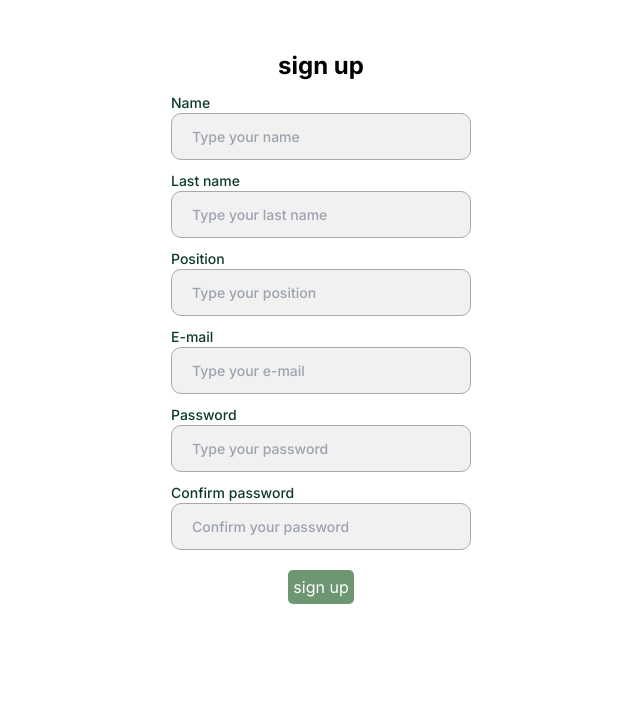
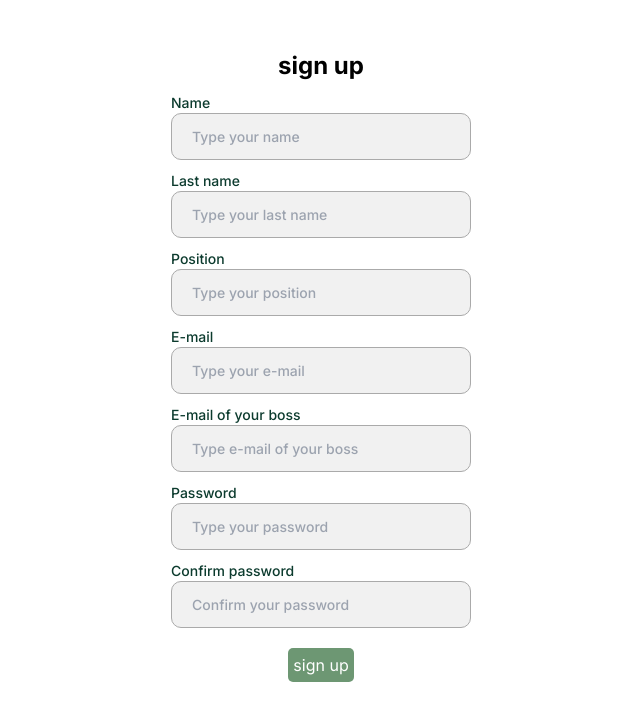
Before and after one commit to krystianwojtowicz/employee-and-work-order-management, a Next.js app: page /signup in a window 1280 px wide. Shown: the top 720 px of the page, without its empty margins (319-959 px from the left). Built offline with nearby package versions, Linux system fonts and the light colour scheme; no server answers.

Commit message:
update user

```diff
--- a/src/app/api/users.ts
+++ b/src/app/api/users.ts
@@ -11,6 +11,7 @@ interface User {
     lastName: string;
     position: string;
     email: string;
+    emailOfYourBoss: string;
     id?: string;
 }
 
--- a/src/app/page.tsx
+++ b/src/app/page.tsx
@@ -1,6 +1,6 @@
 import { redirect } from 'next/navigation';
 
 export default function Home() {
-    redirect('/addtask');
+    redirect('/login');
     return <></>;
 }
--- a/src/app/signup/page.tsx
+++ b/src/app/signup/page.tsx
@@ -13,6 +13,7 @@ interface FormValues {
     lastName: string;
     position: string;
     email: string;
+    emailOfYourBoss: string;
     password: string;
     passwordConfirmation: string;
     id: string;
@@ -31,6 +32,7 @@ export default function SignUp() {
             lastName: '',
             position: '',
             email: '',
+            emailOfYourBoss: '',
             password: '',
             passwordConfirmation: '',
         },
@@ -152,6 +154,25 @@ export default function SignUp() {
                         </span>
                     )}
                     <Controller
+                        name={Person.EMAIL_OF_YOUR_BOSS}
+                        control={control}
+                        defaultValue=''
+                        rules={{ required: true }}
+                        render={() => (
+                            <TextInput
+                                placeholder={'Type e-mail of your boss'}
+                                type={'text'}
+                                label={'E-mail of your boss'}
+                                register={register(Person.EMAIL_OF_YOUR_BOSS)}
+                            />
+                        )}
+                    />
+                    {errors?.emailOfYourBoss && (
+                        <span className='mt-[5px] text-xs text-red'>
+                            This filed is required
+                        </span>
+                    )}
+                    <Controller
                         name='password'
                         control={control}
                         defaultValue=''
--- a/src/helpers/enums.tsx
+++ b/src/helpers/enums.tsx
@@ -3,6 +3,7 @@ export enum Person {
     LAST_NAME = 'lastName',
     POSITION = 'position',
     EMAIL = 'email',
+    EMAIL_OF_YOUR_BOSS = 'emailOfYourBoss',
 }
 
 export enum Description {
```
